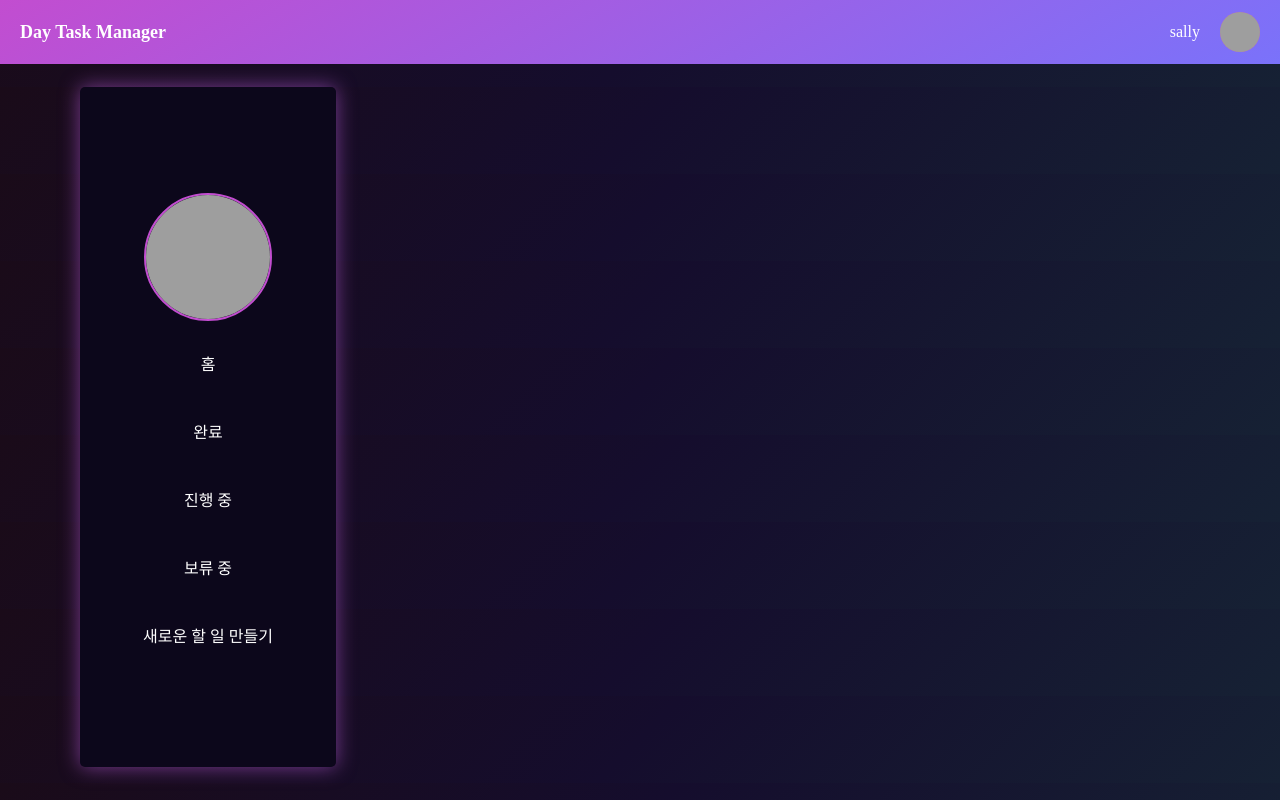
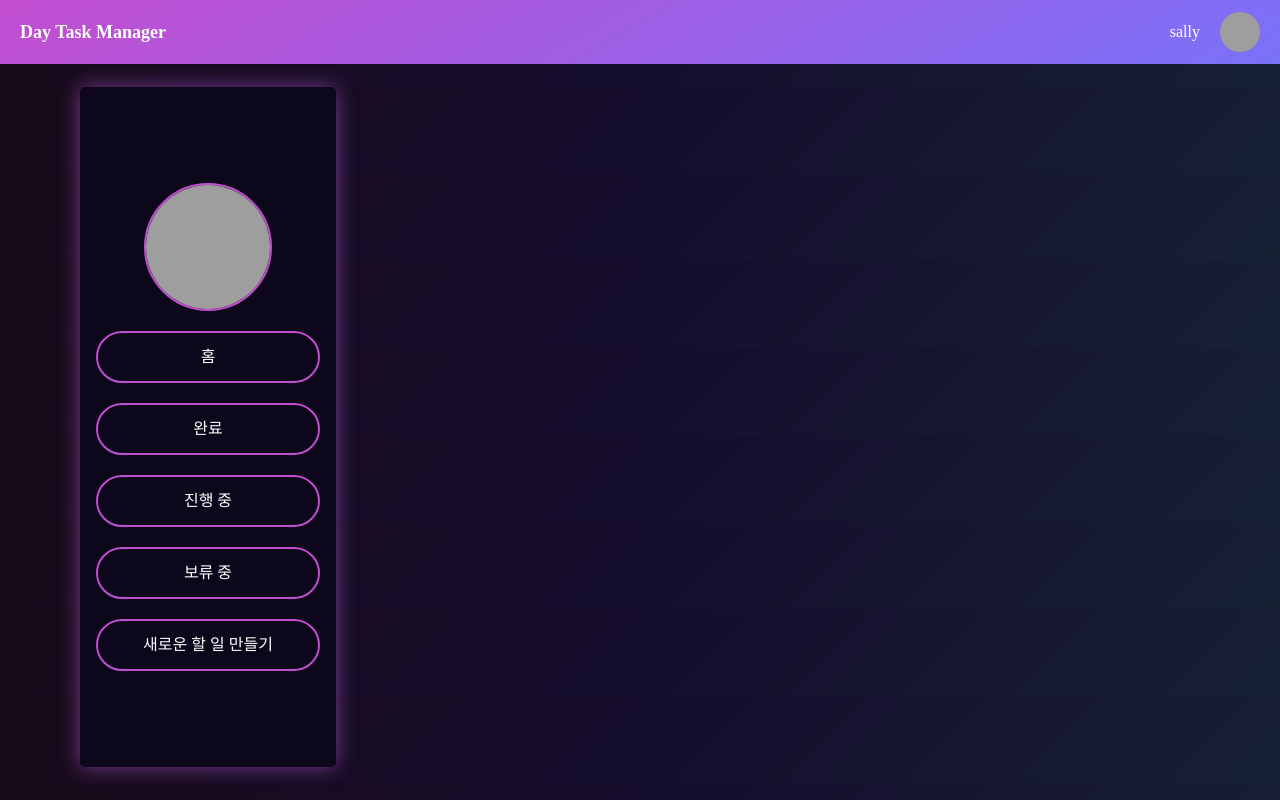
Before and after one commit to Jangchaeyun/DaskTaskManagerFrontEnd, a React (Create React App) app: page / in a window 1280 px wide. Built offline with nearby package versions, Linux system fonts and the light colour scheme; grey boxes are pictures that could not be loaded; a web font is replaced by a local one.

Commit message:
0711 Sidebar css

```diff
--- a/src/Page/Navbar/Navbar.css
+++ b/src/Page/Navbar/Navbar.css
@@ -1,4 +1,3 @@
 .contain {
-  width: 100%;
   background-image: linear-gradient(150deg, #c24dd0, #7a72fa);
 }
--- a/src/Page/Sidebar/Sidebar.css
+++ b/src/Page/Sidebar/Sidebar.css
@@ -0,0 +1,25 @@
+.card {
+  background-color: #0c071b;
+  box-shadow: rgba(215, 106, 255, 0.507) 0px 0px 20px;
+  padding: 1rem;
+  border-radius: 5px;
+}
+
+.menuItem {
+  border: 2px solid #c24dd0;
+}
+
+.activeMenuItem {
+  background-image: linear-gradient(150deg, #c24dd0, #7a72fa);
+  color: white;
+}
+
+.logoutButton {
+  color: white !important;
+  background-image: linear-gradient(150deg, #c24dd0, #ff005d);
+}
+
+.customeButton {
+  background-image: linear-gradient(150deg, #c24dd0, #7a72fa);
+  color: white !important;
+}
--- a/src/Page/Sidebar/Sidebar.jsx
+++ b/src/Page/Sidebar/Sidebar.jsx
@@ -1,5 +1,5 @@
 import { Avatar } from "@mui/material";
-import React from "react";
+import React, { useState } from "react";
 import "./Sidebar.css";
 
 const menu = [
@@ -14,6 +14,7 @@ const menu = [
 const role = "ROLE_ADMIN";
 
 const Sidebar = () => {
+  const [activeMenu, setActiveMenu] = useState("Home");
   return (
     <div className="card min-h-[85vh] flex flex-col justify-center fixed w-[20vw]">
       <div className="space-y-5 h-full">
@@ -27,7 +28,11 @@ const Sidebar = () => {
         {menu
           .filter((item) => item.role.includes(role))
           .map((item) => (
-            <p className={`py-3 px-5 rounded-full text-center cursor-pointer`}>
+            <p
+              className={`py-3 px-5 rounded-full text-center cursor-pointer ${
+                activeMenu === item.name ? "activeMenuItem" : "menuItem"
+              }`}
+            >
               {item.name}
             </p>
           ))}
```
